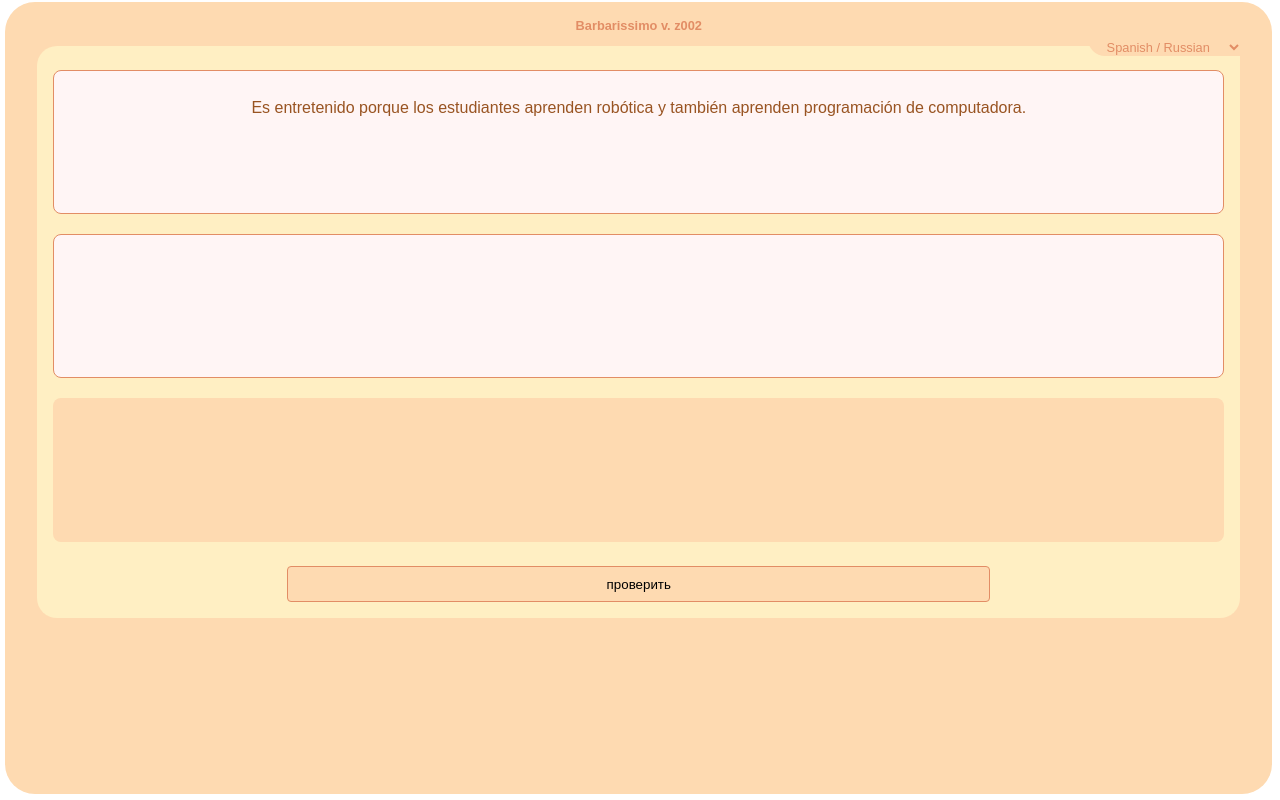
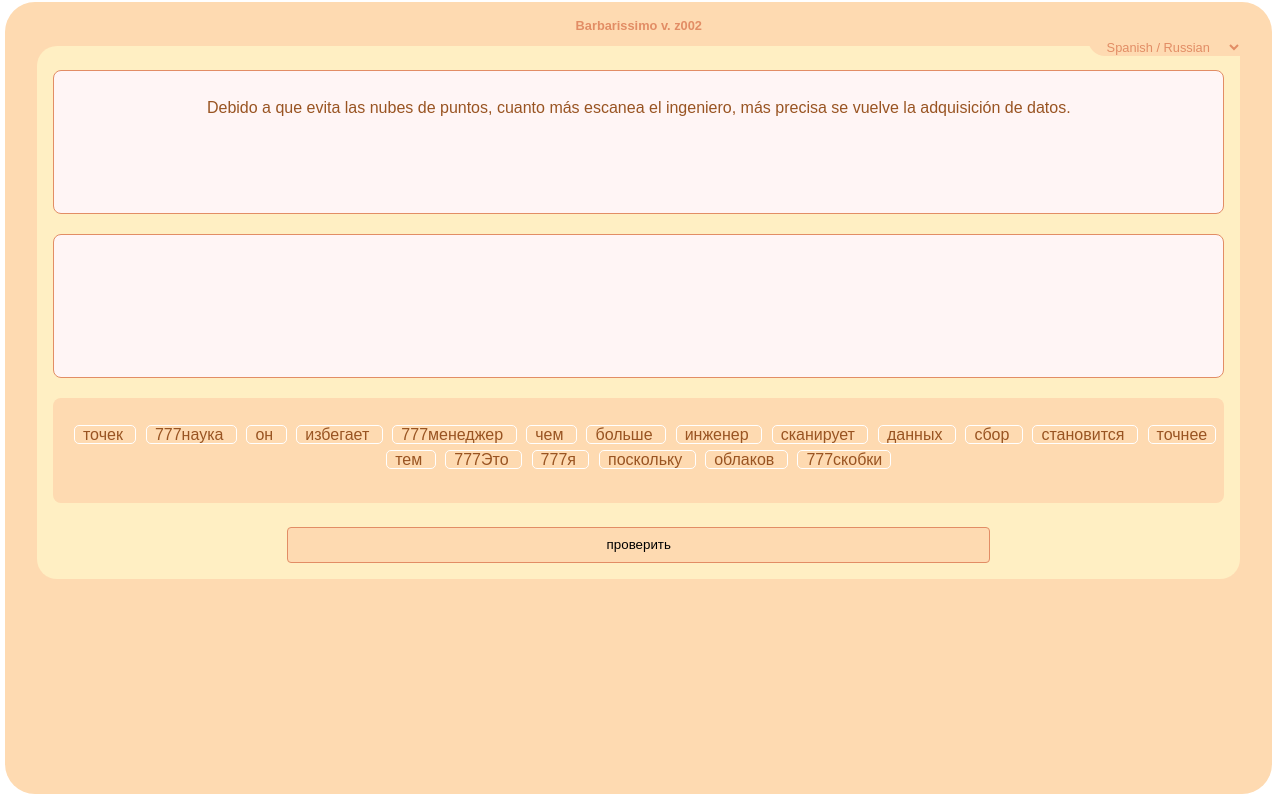
Before and after one commit to Denis-Novozhilov/Barbarissimo-Minimalistic-Web-App, a plain HTML site: page index.html in a window 1280 px wide. Drawn offline with Linux system fonts and the light colour scheme.

Commit message:
array shaker is created and vocablary is in tested condition with marks

```diff
--- a/js/main.js
+++ b/js/main.js
@@ -4,13 +4,110 @@ const taskString = document.querySelector(`#task-string`);
 const answerString = document.querySelector(`#answer-string`);
 const chechButton = document.querySelector(`#check-button`);
 const modeSelector = document.querySelector(`#mode`);
+const propArea = document.querySelector(`.proposeds`);
+
+const renderFragment = function(arr) {
+    let fragment = document.createDocumentFragment();
+    for (let i = 0; i < arr.length; i++) {
+        let element = document.createElement(`span`);
+        element.style = `${window.randomiser.proposedStyle}`;
+        element.innerText = ` ${arr[i]} `;
+        fragment.appendChild(element);
+    }
+    propArea.appendChild(fragment);
+};
+
+const arrayShaker = function( arrClean, arrDirty ) {
+    let shakedLength = (arrClean.length + arrDirty.length) * window.randomiser.getRandomFromInterval(1,2);
+    console.log(`shakedLength is ${shakedLength}`);
+
+    console.log(`arrClean is ${arrClean}`);
+    console.log(`arrDirty is ${arrDirty}`);
+
+    let arrCleanPart1 = arrClean.slice(0, (arrClean.length / 3));
+    arrCleanPart1 = arrCleanPart1.reverse();
+    let arrCleanPart2 = arrClean.slice(arrClean.length / 3, (arrClean.length / 3) * 2);
+    let arrCleanPart3 = arrClean.slice((arrClean.length / 3) * 2 , arrClean.length);
+    arrCleanPart3 = arrCleanPart3.reverse();
+
+    console.log(`arrCleanPart1 is ${arrCleanPart1}`);
+    console.log(`arrCleanPart2 is ${arrCleanPart2}`);
+    console.log(`arrCleanPart3 is ${arrCleanPart3}`);
+
+    arrClean = [];
+    arrClean = arrClean.concat(arrCleanPart1).concat(arrCleanPart2).concat(arrCleanPart3);
+    console.log(`AND NOW arrClean is ${arrClean}`);
+
+    let shakedArray = [];
+    for (let i = 0; i <shakedLength; i++) {
+        if(window.randomiser.getRandomFromInterval(0,10)%2){
+            if (arrClean[i]) {
+                shakedArray.push(arrClean[i]);
+                continue;
+            } else {
+                shakedArray.push(arrDirty[i]);
+                continue;
+            }
+        } else {
+            if (arrDirty[i]) {
+                shakedArray.push(arrDirty[i]);
+                continue;
+            } else {
+                shakedArray.push(arrClean[i]);
+                continue;
+            }
+        }
+    }
+    shakedArray = shakedArray.filter(function (el) {
+        return el != null;
+    });
+    shakedArray = shakedArray.concat(arrClean);
+    shakedArray = shakedArray.concat(arrDirty);
+
+    shakedArray = shakedArray.filter(function (word, index) {
+        return shakedArray.indexOf(word) === index;
+    });
+
+    console.log(`arrClean is ${arrClean}`);
+    console.log(`arrDirty is ${arrDirty}`);
+    console.log(`shakedArr is ${shakedArray}`);
+
+    return shakedArray;
+}
 
 const askNewQuestion = function() {
+
     let selectedMode = modeSelector.value;
     let questionLang = window.mode[selectedMode].Question;
     let answerLang = window.mode[selectedMode].Answer;
+    // let questionString = window.vocabulary.Tasks[taskNumber][questionLang];
+    let questionString = window.vocabulary.Tasks[9][questionLang];
+    let answerString = window.vocabulary.Tasks[9][answerLang];
 
-    taskString.innerText = `${window.vocabulary.Tasks[0][questionLang]}`;
+    taskString.innerText = `${questionString}`;
+
+    let arrQuestion = window.randomiser.getArrFromString(questionString);
+    let arrAnswer = window.randomiser.getArrFromString(answerString);
+
+    let errorsQuantity = window.randomiser.getRandomFromInterval((arrAnswer.length) / 3 , (arrAnswer.length) / 2);
+    let arrWithErrors1st = window.randomiser.getRandomSetFromArrayInQuantity( window.vocabulary.AddWords[answerLang] , errorsQuantity);
+    let arrWithErrors2nd = window.randomiser.getRandomSetFromArrayInQuantity( window.vocabulary.AddWords[answerLang] , errorsQuantity);
+
+    console.log(arrAnswer);
+    console.log(errorsQuantity);
+    console.log(`arrWithErrors1st is ${arrWithErrors1st}`);
+    console.log(`arrWithErrors2nd is ${arrWithErrors2nd}`);
+
+    let encryptedArray1st = arrayShaker(arrAnswer, arrWithErrors1st.slice(1, 2));
+    let encryptedArray2nd = arrayShaker(arrAnswer, arrWithErrors2nd.slice(2, -1));
+
+    let encryptedArray = arrayShaker(encryptedArray1st, encryptedArray2nd);
+
+    console.log(encryptedArray);
+    // console.log(arrQuestion);
+    // renderFragment(arrAnswer);
+    renderFragment(encryptedArray);
+
 
 };
 askNewQuestion();
--- a/js/randomiser.js
+++ b/js/randomiser.js
@@ -1,6 +1,7 @@
 (function(){
 
     window.randomiser = {
+
         getRandomFromInterval: function (min, max) {
             return Math.floor(Math.random() * (max - min + 1) + min);
         },
@@ -31,6 +32,32 @@
             return newArr;
         },
 
+        getArrFromString: function(str) {
+            let arr1 = Array.from(str.toLowerCase().split(`, `));
+            let arr2 = [];
+            let arr3 = [];
+            arr1.forEach(function(value) {
+                arr2.push(value.split(` `));
+            });
+            arr2.forEach(function(value) {
+                arr3 = arr3.concat(value);
+            });
+            arr3[arr3.length-1] = arr3[arr3.length-1].replace(`.`,``);
+            return arr3;
+        },
+
+        proposedStyle: `
+            border: 1px solid rgba(255, 255, 255);
+            padding: 0 0.5em;
+            margin: 0 0.3em;
+            border-radius: 5px;
+            font-family: arial,sans-serif;
+            font-size: 1em;
+            text-align: center;
+            color: rgb(153, 84, 34);
+            vertical-align: super;
+        `,
+
     };
 
 })();
--- a/js/vocabulary.js
+++ b/js/vocabulary.js
@@ -89,158 +89,158 @@
 
             Spanish: [
 
-                `programa`,
-                `línea`,
-                `ciencia`,
-                `error`,
-                `encapsulación`,
-                `farol`,
-                `contraseña`,
-                `corchetes`,
-                `gratitud`,
-                `lección`,
-                `código`,
-                `moneda`,
-                `dificultad`,
-                `tú`,
-                `yo`,
-                `ellos`,
-                `eso`,
-                `nivel`,
-                `de`,
-                `ellos`,
-                `ella`,
-                `él`,
-                `por`,
-                `qué`,
-                `curva`,
-                `infierno`,
-                `igualdad`,
-                `tipo`,
-                `variable`,
-                `dígito`,
-                `cálculo`,
-                `brecha`,
-                `pregunta`,
-                `él`,
-                `alumno`,
-                `estudiante`,
-                `aprendizaje`,
-                `memoria`,
-                `ejemplo`,
-                `estado`,
-                `de`,
-                `ánimo`,
-                `gerente`,
-                `proyecto`,
-                `límite`,
-                `tiempo`,
-                `segundo`,
-                `reloj`,
+                `777programa`,
+                `777línea`,
+                `777ciencia`,
+                `777error`,
+                `777encapsulación`,
+                `777farol`,
+                `777contraseña`,
+                `777corchetes`,
+                `777gratitud`,
+                `777lección`,
+                `777código`,
+                `777moneda`,
+                `777dificultad`,
+                `777tú`,
+                `777yo`,
+                `777ellos`,
+                `777eso`,
+                `777nivel`,
+                `777de`,
+                `777ellos`,
+                `777ella`,
+                `777él`,
+                `777por`,
+                `777qué`,
+                `777curva`,
+                `777infierno`,
+                `777igualdad`,
+                `777tipo`,
+                `777variable`,
+                `777dígito`,
+                `777cálculo`,
+                `777brecha`,
+                `777pregunta`,
+                `777él`,
+                `777alumno`,
+                `777estudiante`,
+                `777aprendizaje`,
+                `777memoria`,
+                `777ejemplo`,
+                `777estado`,
+                `777de`,
+                `777ánimo`,
+                `777gerente`,
+                `777proyecto`,
+                `777límite`,
+                `777tiempo`,
+                `777segundo`,
+                `777reloj`,
                 ],
 
             English: [
 
-                `program`,
-                `line`,
-                `science`,
-                `Error`,
-                `Encapsulation`,
-                `lantern`,
-                `password`,
-                `brackets`,
-                `gratitude`,
-                `lesson`,
-                `code`,
-                `currency`,
-                `difficulty`,
-                `you`,
-                `I`,
-                'They',
-                `It`,
-                `level`,
-                `of`,
-                'They',
-                `She`,
-                `he`,
-                `by`,
-                `what`,
-                `curve`,
-                `Hell`,
-                `Equality`,
-                `type`,
-                `variable`,
-                `digit`,
-                `calculation`,
-                `gap`,
-                `question`,
-                `he`,
-                `Student`,
-                `Student`,
-                `Learning`,
-                `memory`,
-                `Example`,
-                `State`,
-                `of`,
-                `cheer`,
-                `manager`,
-                `project`,
-                `limit`,
-                `time`,
-                `second`,
-                `clock`,
+                `777program`,
+                `777line`,
+                `777science`,
+                `777Error`,
+                `777Encapsulation`,
+                `777lantern`,
+                `777password`,
+                `777brackets`,
+                `777gratitude`,
+                `777lesson`,
+                `777code`,
+                `777currency`,
+                `777difficulty`,
+                `777you`,
+                `777I`,
+                '777They',
+                `777It`,
+                `777level`,
+                `777of`,
+                '777They',
+                `777She`,
+                `777he`,
+                `777by`,
+                `777what`,
+                `777curve`,
+                `777Hell`,
+                `777Equality`,
+                `777type`,
+                `777variable`,
+                `777digit`,
+                `777calculation`,
+                `777gap`,
+                `777question`,
+                `777he`,
+                `777Student`,
+                `777Student`,
+                `777Learning`,
+                `777memory`,
+                `777Example`,
+                `777State`,
+                `777of`,
+                `777cheer`,
+                `777manager`,
+                `777project`,
+                `777limit`,
+                `777time`,
+                `777second`,
+                `777clock`,
             ],
 
             Russian: [
 
-                `программа`,
-                `линия`,
-                `наука`,
-                `ошибка`,
-                `инкапсуляция`,
-                `фонарь`,
-                `пароль`,
-                `скобки`,
-                `благодарность`,
-                `урок`,
-                `код`,
-                `валюта`,
-                `трудность`,
-                `ты`,
-                `я`,
-                'Oни',
-                `Это`,
-                `уровень`,
-                `от`,
-                `Oни`,
-                `Она`,
-                `он`,
-                `через`,
-                `что`,
-                `кривая`,
-                `добавить`,
-                `Равенство`,
-                `тип`,
-                `переменная`,
-                `цифра`,
-                `расчет`,
-                `пробел`,
-                `вопрос`,
-                `он`,
-                `Студент`,
-                `Студент`,
-                `Обучение`,
-                `память`,
-                `Пример`,
-                `Состояние`,
-                `Из`,
-                `развернуть`,
-                `менеджер`,
-                `проект`,
-                `предел`,
-                `время`,
-                `второй`,
-                `часы`,
+                `777программа`,
+                `777линия`,
+                `777наука`,
+                `777ошибка`,
+                `777инкапсуляция`,
+                `777фонарь`,
+                `777пароль`,
+                `777скобки`,
+                `777благодарность`,
+                `777урок`,
+                `777код`,
+                `777валюта`,
+                `777трудность`,
+                `777ты`,
+                `777я`,
+                '777Oни',
+                `777Это`,
+                `777уровень`,
+                `777от`,
+                `777Oни`,
+                `777Она`,
+                `777он`,
+                `777через`,
+                `777что`,
+                `777кривая`,
+                `777добавить`,
+                `777Равенство`,
+                `777тип`,
+                `777переменная`,
+                `777цифра`,
+                `777расчет`,
+                `777пробел`,
+                `777вопрос`,
+                `777он`,
+                `777Студент`,
+                `777Студент`,
+                `777Обучение`,
+                `777память`,
+                `777Пример`,
+                `777Состояние`,
+                `777Из`,
+                `777развернуть`,
+                `777менеджер`,
+                `777проект`,
+                `777предел`,
+                `777время`,
+                `777второй`,
+                `777часы`,
             ],
 
         }
--- a/style.css
+++ b/style.css
@@ -96,4 +96,5 @@ body {
 .proposeds {
     background-color: rgb(254, 218, 177);
     border: none;
+    height: auto;
 }
```
